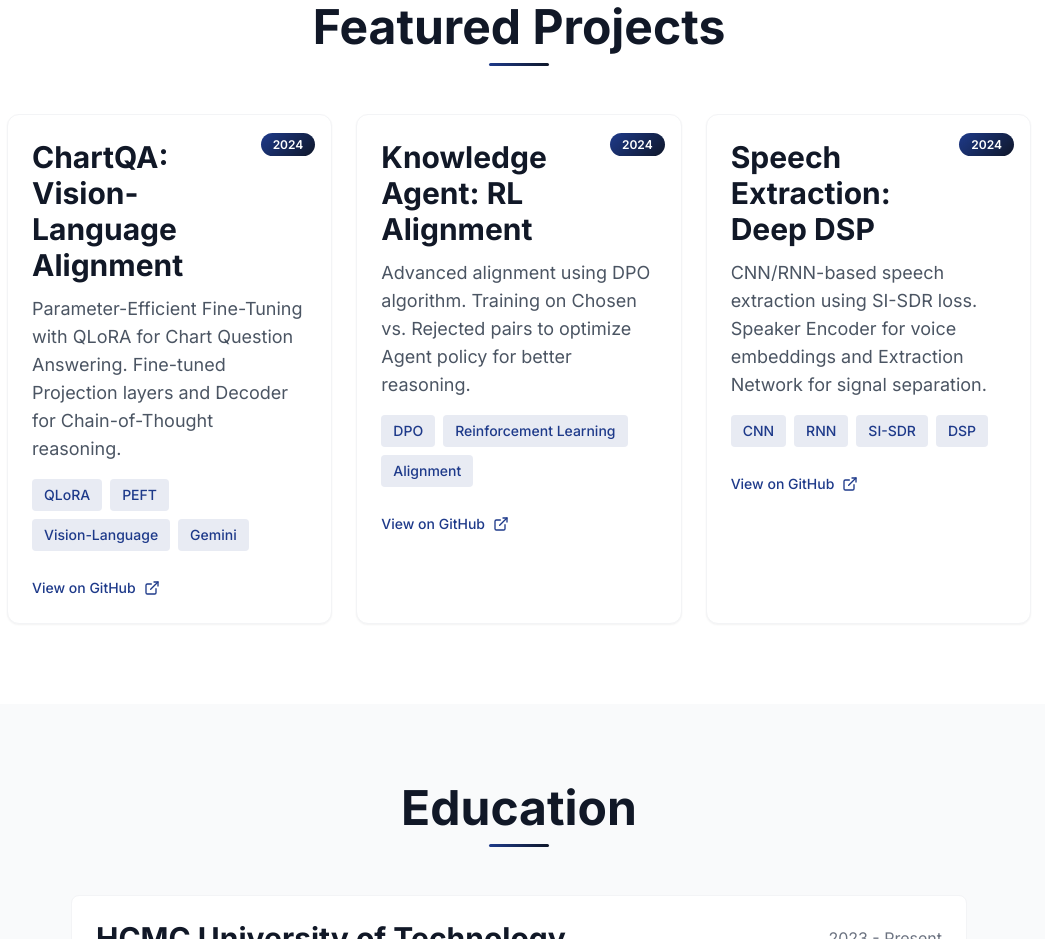
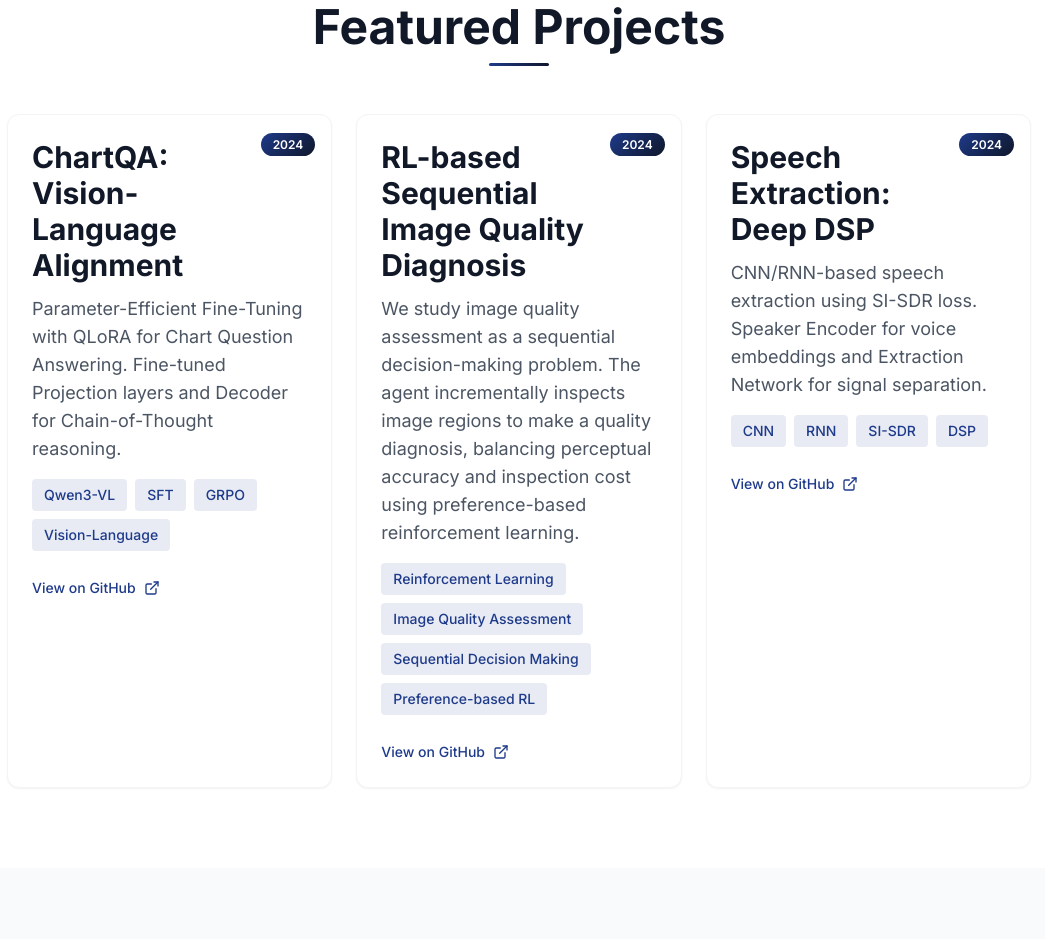
Before and after one commit to cudnah124/portfolio, a plain HTML site: page index.html in a window 1280 px wide. Shown: the part 2146-3085 px from the top of the page, without its empty margins (121-1166 px from the left). Drawn offline with nearby package versions, Linux system fonts and the light colour scheme.

Commit message:
change project 2

```diff
--- a/index.html
+++ b/index.html
@@ -278,38 +278,40 @@
                     </p>
 
                     <div class="flex flex-wrap gap-2 mb-6">
-                        <span class="tech-tag px-3 py-1.5 rounded text-sm">QLoRA</span>
-                        <span class="tech-tag px-3 py-1.5 rounded text-sm">PEFT</span>
+                        <span class="tech-tag px-3 py-1.5 rounded text-sm">Qwen3-VL</span>
+                        <span class="tech-tag px-3 py-1.5 rounded text-sm">SFT</span>
+                        <span class="tech-tag px-3 py-1.5 rounded text-sm">GRPO</span>
                         <span class="tech-tag px-3 py-1.5 rounded text-sm">Vision-Language</span>
-                        <span class="tech-tag px-3 py-1.5 rounded text-sm">Gemini</span>
                     </div>
 
-                    <a href="https://github.com/cudnah124" target="_blank"
+                    <a href="https://github.com/cudnah124/ChartQA" target="_blank"
                         class="github-link inline-flex items-center gap-2 text-sm font-medium">
                         <span>View on GitHub</span>
                         <i data-lucide="external-link" class="w-4 h-4"></i>
                     </a>
                 </div>
 
-                <!-- Project 2: Knowledge Agent -->
+                <!-- Project 2: Image Quality Diagnosis -->
                 <div class="project-card bg-white rounded-xl p-6 border border-gray-100 shadow-sm relative">
                     <!-- Year Badge -->
                     <div class="absolute top-4 right-4">
                         <span class="year-badge text-white text-xs font-semibold px-3 py-1 rounded-full">2024</span>
                     </div>
 
-                    <h3 class="text-2xl md:text-3xl font-bold text-gray-900 mb-3 pr-16">Knowledge Agent: RL Alignment
-                    </h3>
+                    <h3 class="text-2xl md:text-3xl font-bold text-gray-900 mb-3 pr-16">RL-based Sequential Image
+                        Quality Diagnosis</h3>
 
                     <p class="text-gray-600 text-base md:text-lg mb-4 leading-relaxed">
-                        Advanced alignment using DPO algorithm. Training on Chosen vs. Rejected pairs
-                        to optimize Agent policy for better reasoning.
+                        We study image quality assessment as a sequential decision-making problem. The agent
+                        incrementally inspects image regions to make a quality diagnosis, balancing perceptual accuracy
+                        and inspection cost using preference-based reinforcement learning.
                     </p>
 
                     <div class="flex flex-wrap gap-2 mb-6">
-                        <span class="tech-tag px-3 py-1.5 rounded text-sm">DPO</span>
                         <span class="tech-tag px-3 py-1.5 rounded text-sm">Reinforcement Learning</span>
-                        <span class="tech-tag px-3 py-1.5 rounded text-sm">Alignment</span>
+                        <span class="tech-tag px-3 py-1.5 rounded text-sm">Image Quality Assessment</span>
+                        <span class="tech-tag px-3 py-1.5 rounded text-sm">Sequential Decision Making</span>
+                        <span class="tech-tag px-3 py-1.5 rounded text-sm">Preference-based RL</span>
                     </div>
 
                     <a href="https://github.com/cudnah124" target="_blank"
```
